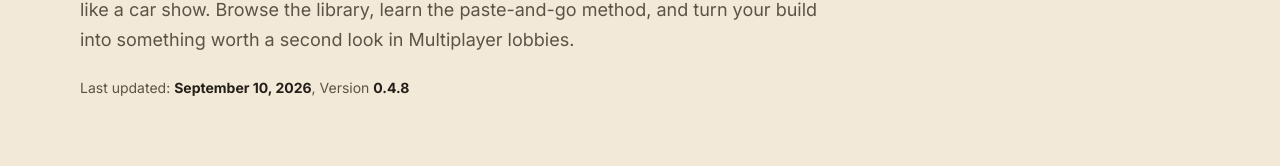
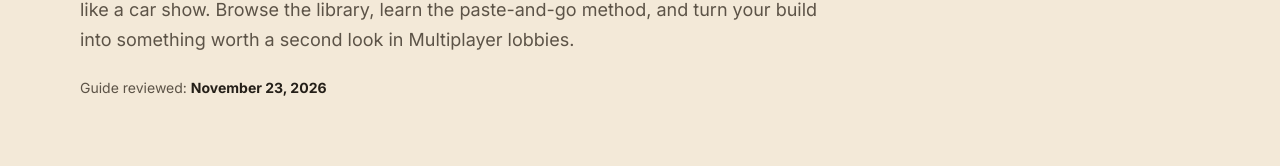
Before and after one commit to blog-id/frlegendsapk-nextjs, a Next.js app: page /fr-legends-livery-codes in a window 1280 px wide. Shown: the part 283-449 px from the top of the page. Built offline with nearby package versions, Linux system fonts and the light colour scheme.

Commit message:
Remove obsolete mod build version from livery guide metadata

```diff
--- a/app/fr-legends-livery-codes/page.tsx
+++ b/app/fr-legends-livery-codes/page.tsx
@@ -14,7 +14,7 @@ export default function FrLegendsLiveryCodesPage() {
       layout="sections"
       title="FR Legends Livery Codes, The Library"
       lede="Body codes, window codes, and the community designs that make every garage look like a car show. Browse the library, learn the paste-and-go method, and turn your build into something worth a second look in Multiplayer lobbies."
-      metaLine="Last updated: <strong>September 10, 2026</strong>, Version <strong>0.4.8</strong>"
+      metaLine="Guide reviewed: <strong>November 23, 2026</strong>"
       asSection={false}
     >
       <section className="section">
```
